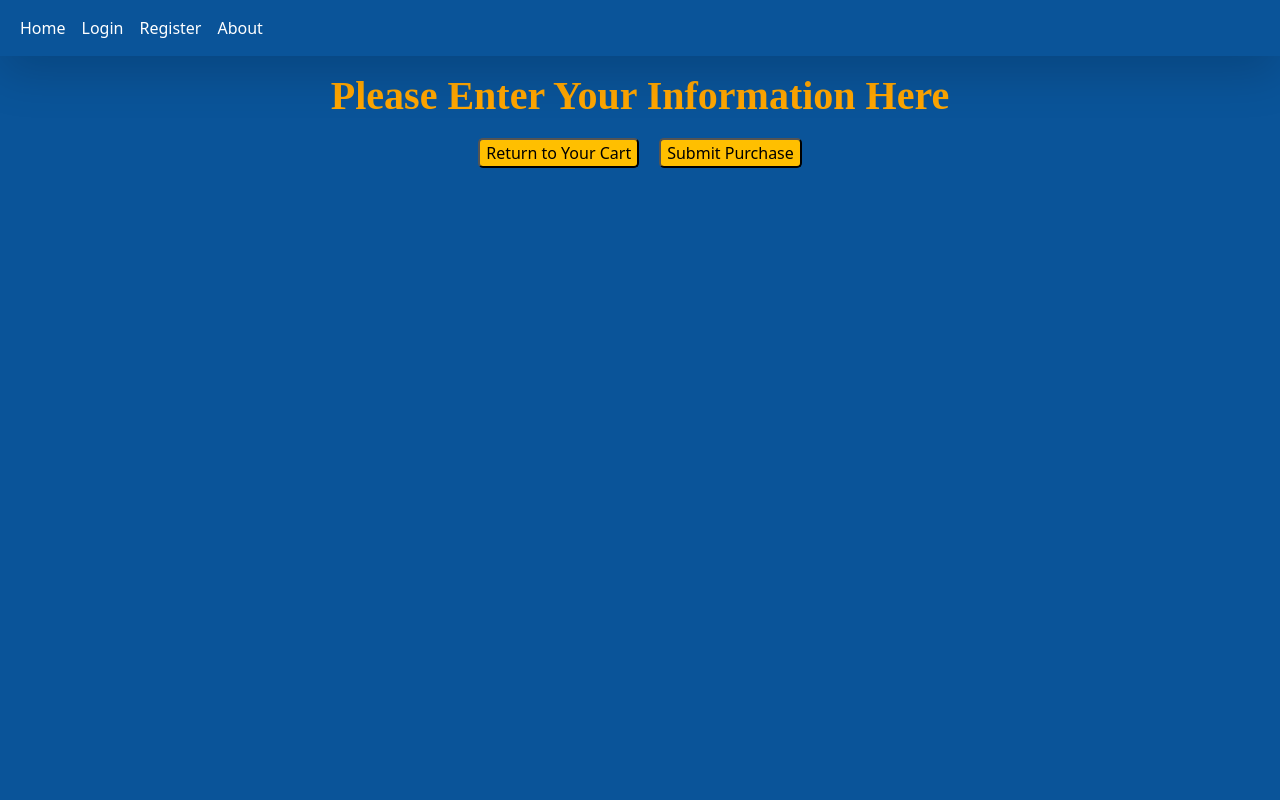
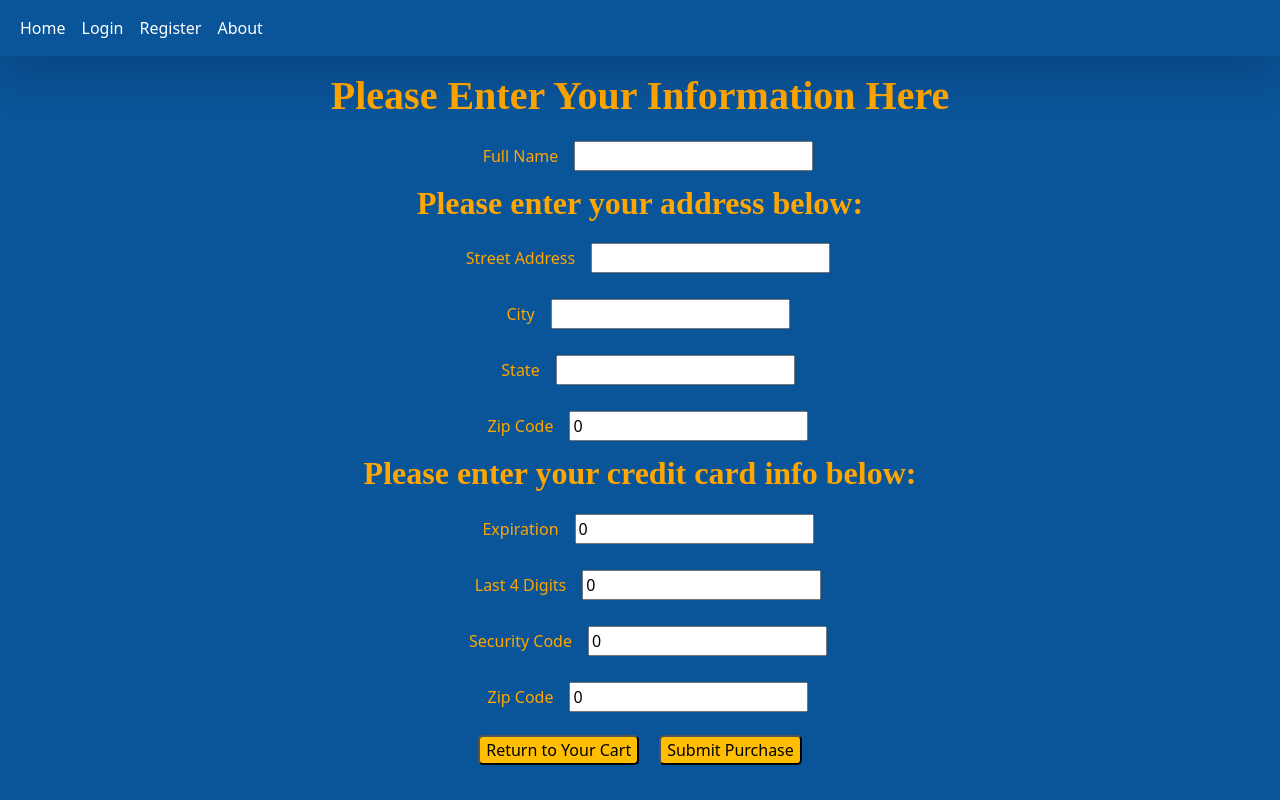
Before and after one commit to Gsned22/Project2-frontend, a React (Create React App) app: page /checkout in a window 1280 px wide. Built offline with nearby package versions, Linux system fonts and the light colour scheme; a web font is replaced by a local one.

Commit message:
got checkout component working

```diff
--- a/src/App.tsx
+++ b/src/App.tsx
@@ -9,6 +9,7 @@ import Login from './Login';
 import NavBar from './Navbar';
 import Register from './Register';
 import CustomerProfile from './CustomerProfile';
+import Confirmation from './Confirmation';
 
 function App() {
   return (
@@ -23,6 +24,7 @@ function App() {
         <Route path="/customer/profile" element={<CustomerProfile />} />
         <Route path="/cart" element={<Cart />} />
         <Route path="/checkout" element={<Checkout />} />
+        <Route path="/confirmation" element={<Confirmation />} />
       </Routes>
     </BrowserRouter>
   );
--- a/src/Checkout.tsx
+++ b/src/Checkout.tsx
@@ -1,27 +1,71 @@
 import axios from 'axios';
-import React, { useEffect, useState } from 'react'
+import jwtDecode from 'jwt-decode';
+import React, { useState } from 'react'
 import { useNavigate } from 'react-router-dom';
-import { formatCurrency } from './formatCurrency';
 
 function Checkout() {
 
+    const [full_name, setFull_Name] = useState('');
+    const [street_address, setStreet_Address] = useState('');
+    const [city, setCity] = useState('');
+    const [state, setState] = useState('');
+    const [zipcode1, setZipcode1] = useState(0);
+    const [expiration, setExpiration] = useState(0);
+    const [last4digits, setLast4Digits] = useState(0);
+    const [security_code, setSecurity_Code] = useState(0);
+    const [zipcode2, setZipcode2] = useState(0);
+
     const navigate = useNavigate();
 
-    async function backToCart() {
+    function backToCart() {
         return navigate("/cart");
     }
 
     async function submitPurchase() {
-
+        try {
+            const response = await axios.post('http://127.0.0.1:8080/orders', { "full_name": full_name, "street_address": street_address, "city": city, "state": state, "zipcode1": zipcode1,
+                "expiration": expiration, "last4digits": last4digits, "security_code": security_code, "zipcode2": zipcode2 }, {
+                    headers: {
+                        "Authorization": `Bearer ${localStorage.getItem('token')}`                    }
+            } );
+            const message = response.data.message;
+            alert(message);
+            return navigate("/confirmation");
+        } catch (err) {
+            alert(err);
+        }
     }
 
-return (
-    <>
-        <h1>Please Enter Your Information Here</h1>
-        <div className='buttonsOnCheckoutPage'><button className='returnToCartButton' onClick={() => { backToCart() }}>Return to Your Cart</button>
-            <button className='purchaseItemsButton' onClick={() => { submitPurchase() }}>Submit Purchase</button>
+    return (
+        <div id='formContainer'>
+            <form onSubmit={(event) => { event.preventDefault() }}>
+                <h1>Please Enter Your Information Here</h1>
+                <label className='placeOrderLabel' htmlFor="full_name">Full Name</label>
+                <input className='placeOrderInput' onChange={(e) => { setFull_Name(e.currentTarget.value) }} value={full_name} type="text" id="full_name" name="full_name" /><br />
+                <h2>Please enter your address below:</h2>
+                <label className='placeOrderLabel' htmlFor="street_address">Street Address</label>
+                <input className='placeOrderInput' onChange={(e) => { setStreet_Address(e.currentTarget.value) }} value={street_address} type="text" id="street_address" name="street_address" /><br />
+                <label className='placeOrderLabel' htmlFor="city">City</label>
+                <input className='placeOrderInput' onChange={(e) => { setCity(e.currentTarget.value) }} value={city} type="text" id="city" name="city" /><br />
+                <label className='placeOrderLabel' htmlFor="state">State</label>
+                <input className='placeOrderInput' onChange={(e) => { setState(e.currentTarget.value) }} value={state} type="text" id="state" name="state" /><br />
+                <label className='placeOrderLabel' htmlFor="zipcode1">Zip Code</label>
+                <input className='placeOrderInput' onChange={(e) => { setZipcode1(Number(e.currentTarget.value)) }} value={zipcode1} type="number" id="zipcode1" name="zipcode1" /><br />
+                <h2>Please enter your credit card info below:</h2>
+                <label className='placeOrderLabel' htmlFor="expiration">Expiration</label>
+                <input className='placeOrderInput' onChange={(e) => { setExpiration(Number(e.currentTarget.value)) }} value={expiration} type="number" id="expiration" name="expiration" /><br />
+                <label className='placeOrderLabel' htmlFor="last4digits">Last 4 Digits</label>
+                <input className='placeOrderInput' onChange={(e) => { setLast4Digits(Number(e.currentTarget.value)) }} value={last4digits} type="number" id="last4digits" name="last4digits" /><br />
+                <label className='placeOrderLabel' htmlFor="security_code">Security Code</label>
+                <input className='placeOrderInput' onChange={(e) => { setSecurity_Code(Number(e.currentTarget.value)) }} value={security_code} type="number" id="security_code" name="security_code" /><br />
+                <label className='placeOrderLabel' htmlFor="zipcode2">Zip Code</label>
+                <input className='placeOrderInput' onChange={(e) => { setZipcode2(Number(e.currentTarget.value)) }} value={zipcode2} type="number" id="zipcode2" name="zipcode2" /><br />
+                <div className='buttonsOnCheckoutPage'>
+                    <button className='returnToCartButton' onClick={() => { backToCart() }}>Return to Your Cart</button>
+                    <button className='purchaseItemsButton' onClick={() => { submitPurchase() }}>Submit Purchase</button>
+                </div>
+            </form>
         </div>
-    </>
     )
 }
 
--- /dev/null
+++ b/src/Confirmation.tsx
@@ -0,0 +1,14 @@
+import axios from 'axios';
+import React, { useEffect, useState } from 'react'
+import { useNavigate } from 'react-router-dom';
+
+function Confirmation() {
+
+    return (
+    <>
+        <h1>Thank you for your order!</h1>
+    </>
+    )
+}
+
+export default Confirmation
--- a/src/index.css
+++ b/src/index.css
@@ -106,7 +106,6 @@ button:active {
 
 .loginClass {
     text-align: center;
-    vertical-align: middle;
 }
 
 .usernameAndPassword {
@@ -135,10 +134,6 @@ button:active {
     margin: 10px;
 }
 
-.buttonsOnCheckoutPage {
-    text-align: center;
-}
-
 .returnToCartButton {
     margin: 10px;
 }
@@ -154,3 +149,12 @@ button:active {
 .attribution {
     color: rgb(255, 255, 255);
 }
+
+#formContainer {
+    text-align: center;
+}
+
+.placeOrderLabel {
+    margin: 1em;
+    color: rgb(255, 166, 0);
+}
```
Also changed, not shown: src/UpdateProducts.tsx (line endings or trailing spaces).
